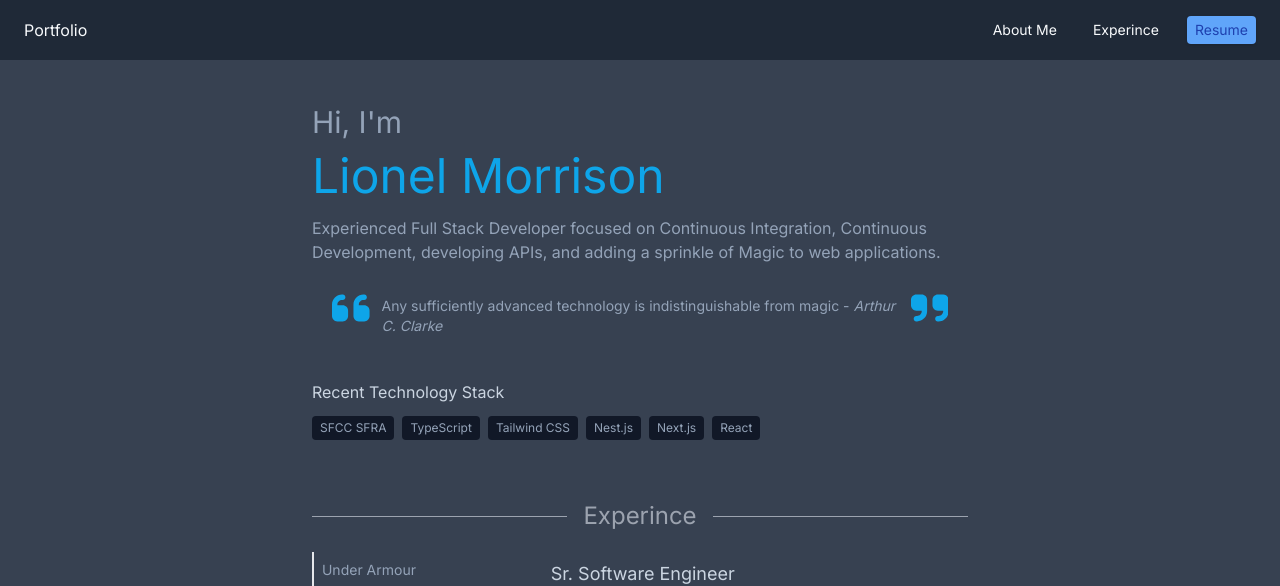
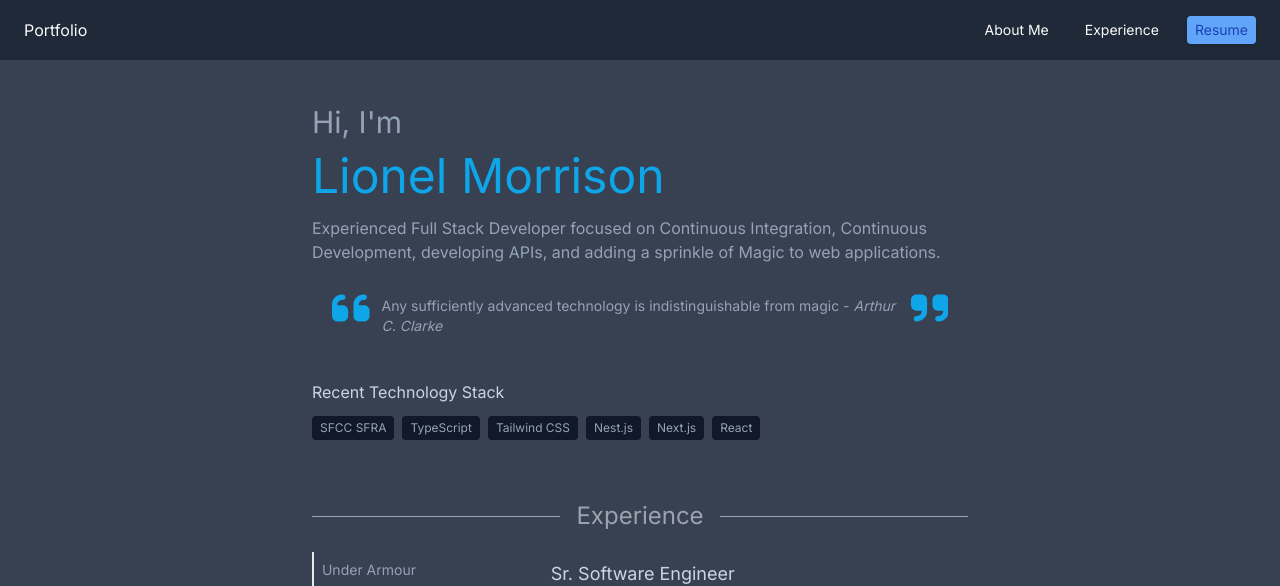
Before and after one commit to lioneljmorrison/portfolio, a Next.js app: page / in a window 1280 px wide. Shown: the top 586 px of the page. Built offline with nearby package versions, Linux system fonts and the light colour scheme.

Commit message:
Corrected typo

```diff
--- a/app/components/experince.tsx
+++ b/app/components/experince.tsx
@@ -19,7 +19,7 @@ export default function Experince({ jobs }: { jobs: Job[] }) {
 
   return (
     <div className="max-w-prose mx-auto py-4 text-slate-400">
-      <SectionHeader title="Experince"></SectionHeader>
+      <SectionHeader title="Experience"></SectionHeader>
       <div className="flex">
         <div className="w-1/3">
           {jobs.map((job: Job, idx: number) => (
--- a/app/data.ts
+++ b/app/data.ts
@@ -79,8 +79,8 @@ export const navData: NavLinks = {
   'About Me': {
     href: '#about',
   },
-  Experince: {
-    href: '#experince',
+  Experience: {
+    href: '#experience',
   },
   'Other Note Worthy Projects': {
     href: '#projects',
```
